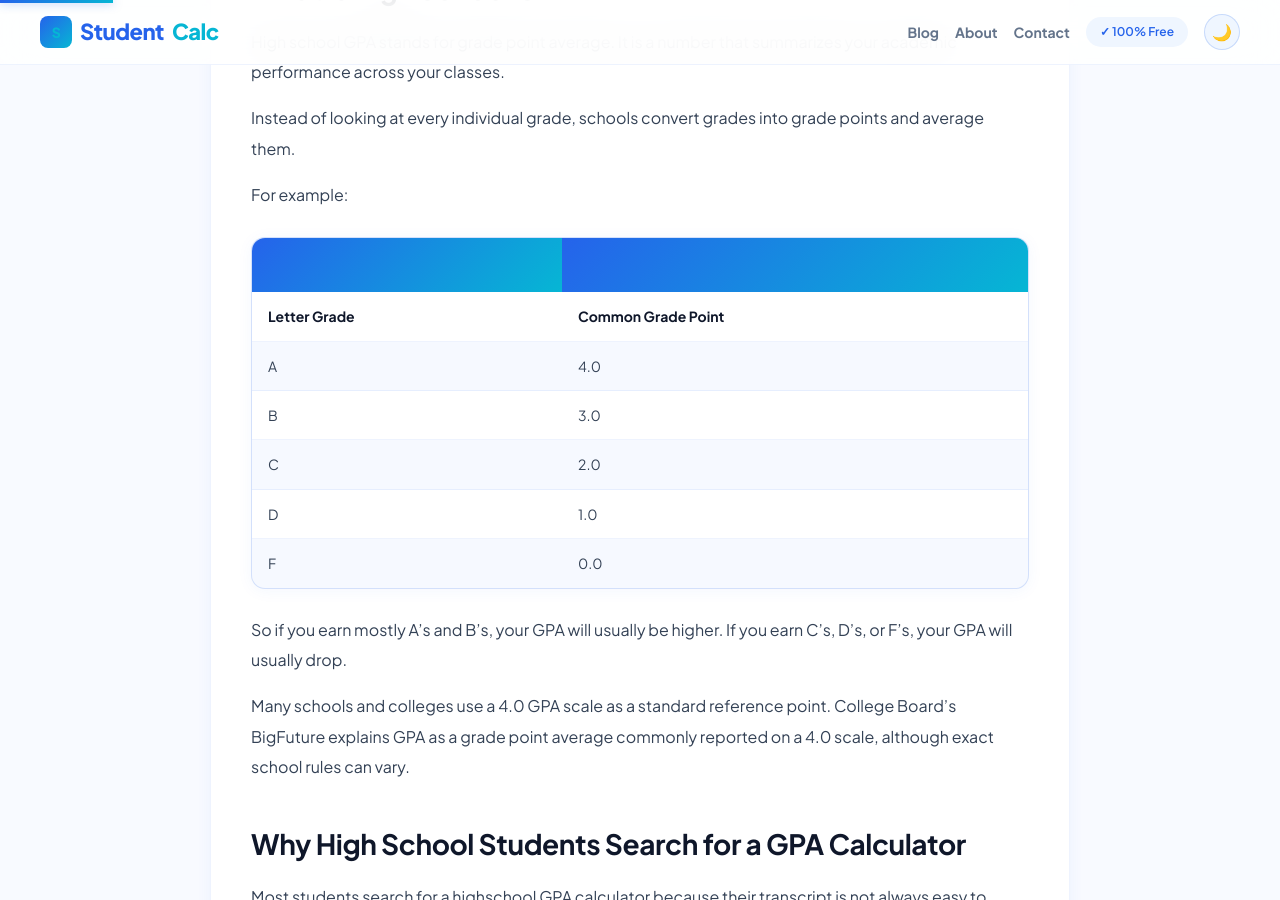
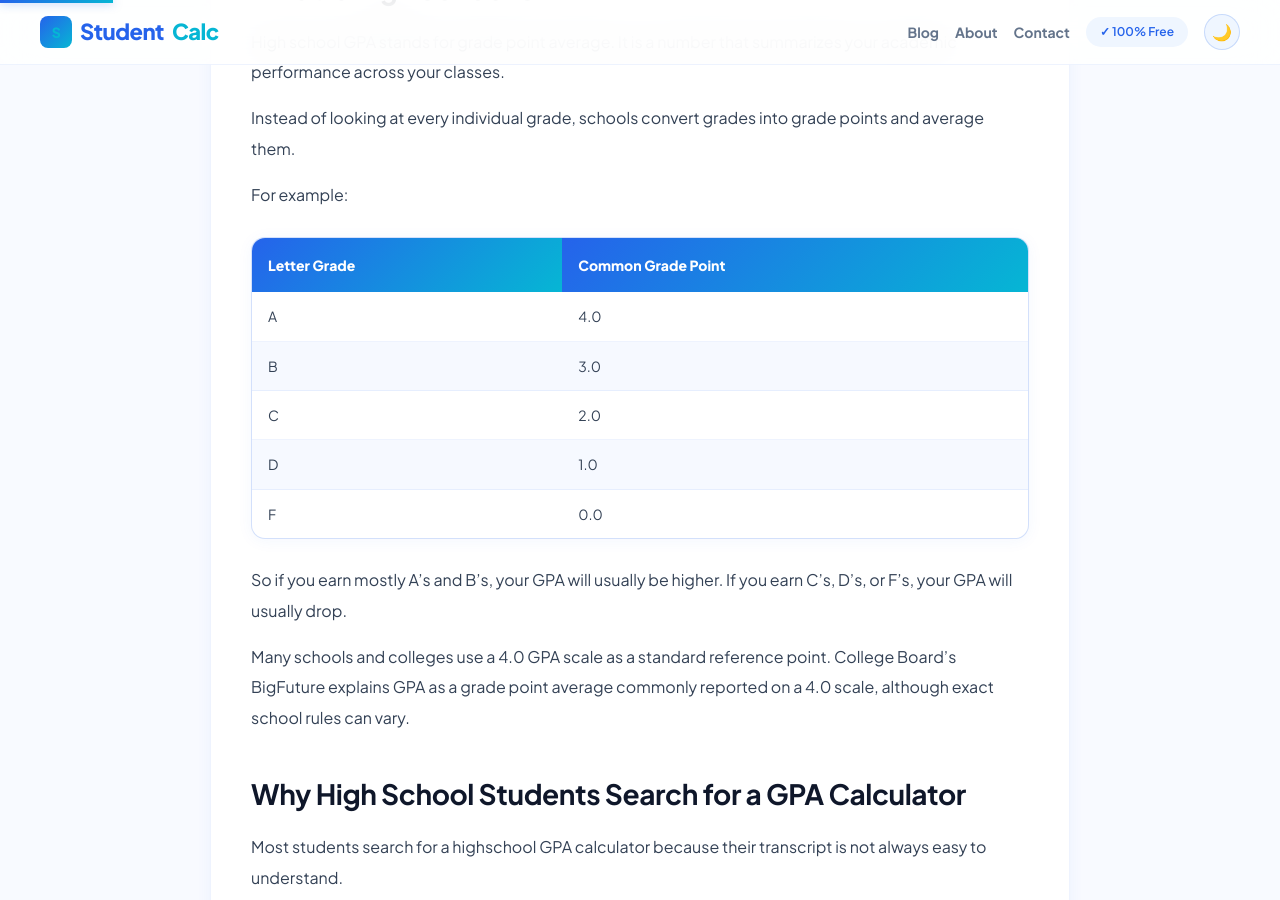
Before and after one commit to zaidmeo09-dhangal/studentcalctools, a Jekyll site: the page built from _posts/2026-07-02-high-school-gpa-calculator-how-high-school-gpa-works.md, in a window 1280 px wide and 900 px high, scrolled down 1919 px. Built offline with Jekyll 4.4.1, drawn with Linux system fonts in a browser that asks for light colours.

```diff
--- a/_posts/2026-07-02-high-school-gpa-calculator-how-high-school-gpa-works.md
+++ b/_posts/2026-07-02-high-school-gpa-calculator-how-high-school-gpa-works.md
@@ -50,9 +50,8 @@ Instead of looking at every individual grade, schools convert grades into grade
 For example:
 
 
-|  |  |
-| ---------------- | ---------------------- |
-| **Letter Grade** | **Common Grade Point** |
+| Letter Grade | Common Grade Point |
+| ------------ | ------------------ |
 | A | 4.0 |
 | B | 3.0 |
 | C | 2.0 |
@@ -73,9 +72,8 @@ Most students search for a highschool GPA calculator because their transcript is
 You may need to calculate GPA because:
 
 
-|  |  |
+| **Student Situation** | **Why GPA Matters** |
 | ----------------------------------------------- | ------------------------------------------ |
-| **Student Situation** | **Why GPA Matters** |
 | You want to know your current academic standing | GPA gives a quick summary of grades |
 | You are applying to college | GPA is part of many admissions reviews |
 | You want to qualify for scholarships | Some scholarships require a minimum GPA |
@@ -102,9 +100,8 @@ A regular English class and an AP English class may both use the same 4.0 scale.
 Example:
 
 
-|  |  |
+| **Grade** | **Unweighted Points** |
 | --------- | --------------------- |
-| **Grade** | **Unweighted Points** |
 | A | 4.0 |
 | B | 3.0 |
 | C | 2.0 |
@@ -121,9 +118,8 @@ A weighted GPA gives extra value to more difficult courses, depending on your sc
 For example:
 
 
-|  |  |
+| **Course Type** | **A Grade Might Count As** |
 | --------------- | -------------------------- |
-| **Course Type** | **A Grade Might Count As** |
 | Regular | 4.0 |
 | Honors | 4.5 |
 | AP or IB | 5.0 |
@@ -144,9 +140,8 @@ GPA = Total Grade Points ÷ Number of Classes
 Example:
 
 
-|  |  |  |
+| **Course** | **Grade** | **Grade Points** |
 | ---------- | --------- | ---------------- |
-| **Course** | **Grade** | **Grade Points** |
 | English | A | 4.0 |
 | Algebra | B | 3.0 |
 | Biology | A | 4.0 |
@@ -185,9 +180,8 @@ Grade Points × Credits = Quality Points
 Example:
 
 
-|  |  |  |  |  |
+| **Course** | **Grade** | **Grade Points** | **Credits** | **Quality Points** |
 | ---------- | --------- | ---------------- | ----------- | ------------------ |
-| **Course** | **Grade** | **Grade Points** | **Credits** | **Quality Points** |
 | English | A | 4.0 | 1.0 | 4.0 |
 | Algebra | B | 3.0 | 1.0 | 3.0 |
 | Biology | A | 4.0 | 1.0 | 4.0 |
@@ -217,9 +211,8 @@ GPA = Total Grade Points ÷ Number of Classes
 Example:
 
 
-|  |  |  |
+| **Class** | **Grade** | **Grade Points** |
 | --------- | --------- | ---------------- |
-| **Class** | **Grade** | **Grade Points** |
 | English | A | 4.0 |
 | Math | A | 4.0 |
 | Science | B | 3.0 |
@@ -247,9 +240,8 @@ A GPA calculator high school number grades method usually converts percentages i
 A common example looks like this:
 
 
-|  |  |  |
+| **Number Grade** | **Letter Grade** | **Grade Points** |
 | ---------------- | ---------------- | ---------------- |
-| **Number Grade** | **Letter Grade** | **Grade Points** |
 | 90 to 100 | A | 4.0 |
 | 80 to 89 | B | 3.0 |
 | 70 to 79 | C | 2.0 |
@@ -260,9 +252,8 @@ A common example looks like this:
 Example:
 
 
-|  |  |  |  |
+| **Course** | **Number Grade** | **Letter Grade** | **Grade Points** |
 | ---------- | ---------------- | ---------------- | ---------------- |
-| **Course** | **Number Grade** | **Letter Grade** | **Grade Points** |
 | English | 94 | A | 4.0 |
 | Math | 88 | B | 3.0 |
 | Science | 91 | A | 4.0 |
@@ -288,9 +279,8 @@ Now let’s calculate a weighted GPA.
 Assume this school uses:
 
 
-|  |  |  |  |
-| --------------- | ----- | ----- | ----- |
-| **Course Type** | **A** | **B** | **C** |
+| **Course Type** | A | B | C |
+| --------------- | --- | --- | --- |
 | Regular | 4.0 | 3.0 | 2.0 |
 | Honors | 4.5 | 3.5 | 2.5 |
 | AP | 5.0 | 4.0 | 3.0 |
@@ -299,9 +289,8 @@ Assume this school uses:
 Student grades:
 
 
-|  |  |  |  |
+| **Course** | **Type** | **Grade** | **Weighted Points** |
 | ------------ | -------- | --------- | ------------------- |
-| **Course** | **Type** | **Grade** | **Weighted Points** |
 | English | Regular | A | 4.0 |
 | Algebra II | Honors | B | 3.5 |
 | AP Biology | AP | A | 5.0 |
@@ -322,9 +311,8 @@ Weighted GPA: **4.0**
 The same grades on an unweighted scale would be:
 
 
-|  |  |  |
+| **Course** | **Grade** | **Unweighted Points** |
 | ------------ | --------- | --------------------- |
-| **Course** | **Grade** | **Unweighted Points** |
 | English | A | 4.0 |
 | Algebra II | B | 3.0 |
 | AP Biology | A | 4.0 |
@@ -351,9 +339,8 @@ A semester GPA calculator high school students use only looks at one semester.
 A cumulative high school GPA calculator looks at all completed semesters or years.
 
 
-|  |  |
+| **GPA Type** | **What It Measures** |
 | -------------- | -------------------------------------------- |
-| **GPA Type** | **What It Measures** |
 | Semester GPA | GPA for one semester only |
 | Yearly GPA | GPA for one school year |
 | Cumulative GPA | GPA across all completed high school courses |
@@ -363,9 +350,8 @@ A cumulative high school GPA calculator looks at all completed semesters or year
 Example:
 
 
-|  |  |
+| **Term** | **GPA** |
 | ---------------- | ------- |
-| **Term** | **GPA** |
 | Freshman Fall | 3.2 |
 | Freshman Spring | 3.4 |
 | Sophomore Fall | 3.6 |
@@ -410,9 +396,8 @@ Some students mean:
 These are not exactly the same.
 
 
-|  |  |
+| **Search Intent** | **What It Means** |
 | --------------------- | -------------------------------------------------------------- |
-| **Search Intent** | **What It Means** |
 | Final semester GPA | Your GPA after current semester grades are added |
 | Final high school GPA | Your cumulative GPA after all high school courses are complete |
 | Final exam impact | How a final exam affects one course grade |
@@ -431,9 +416,8 @@ Every course grade affects GPA through grade points.
 Here is a simple example:
 
 
-|  |  |
+| **Grade** | **GPA Effect** |
 | --------- | ----------------------------------------------------- |
-| **Grade** | **GPA Effect** |
 | A | Raises or protects GPA |
 | B | Usually keeps GPA solid |
 | C | Can lower GPA if your average is above 2.0 |
@@ -454,9 +438,8 @@ If your school shows number grades first, you can use a [grade calculator](https
 High school GPA gets messy when students mix different systems.
 
 
-|  |  |
+| **Mistake** | **Why It Causes Problems** |
 | ------------------------------------------- | --------------------------------------------------------------------------- |
-| **Mistake** | **Why It Causes Problems** |
 | Mixing weighted and unweighted GPA | These are different calculations |
 | Ignoring credits | A half-credit class should not always count the same as a full-credit class |
 | Using the wrong grade scale | Some schools use plus/minus grades |
@@ -484,9 +467,8 @@ Check your student handbook, transcript guide, or counselor notes.
 Some schools use a scale like this:
 
 
-|  |  |
+| **Grade** | **Points** |
 | --------- | ---------- |
-| **Grade** | **Points** |
 | A | 4.0 |
 | A- | 3.7 |
 | B+ | 3.3 |
@@ -537,9 +519,8 @@ Cumulative GPA = Total Quality Points Across All Terms ÷ Total Credits Across A
 Example:
 
 
-|  |  |  |
+| **Year** | **Quality Points** | **Credits** |
 | -------------- | ------------------ | ----------- |
-| **Year** | **Quality Points** | **Credits** |
 | Freshman Year | 24.0 | 7.0 |
 | Sophomore Year | 26.6 | 7.0 |
 | Junior Year | 28.0 | 7.0 |
@@ -567,9 +548,8 @@ A freshman can move GPA faster because fewer grades are locked in. A senior can
 Here are practical ways to improve GPA:
 
 
-|  |  |
+| **Strategy** | **Why It Helps** |
 | ---------------------------- | --------------------------------------------------------------- |
-| **Strategy** | **Why It Helps** |
 | Focus on high-credit classes | They affect GPA more |
 | Protect core academic grades | Colleges and eligibility programs often care about core courses |
 | Turn in missing work | Zeroes damage grades fast |
@@ -586,9 +566,8 @@ If finals are coming up, use a [study time planner](https://studentcalctools.com
 These two tools are related, but they solve different problems.
 
 
-|  |  |
+| **Tool** | **Best For** |
 | ---------------------- | -------------------------------------------------------------- |
-| **Tool** | **Best For** |
 | GPA calculator | Calculating grade point average from course grades |
 | Grade calculator | Calculating a class grade from assignments, tests, and weights |
 | Final grade calculator | Finding what score you need on a final exam |
@@ -610,9 +589,8 @@ College Board notes that class rank is commonly based on a student’s GPA compa
 Before using an online GPA calculator high school students can rely on, collect the right information.
 
 
-|  |  |
+| **Question** | **Your Answer** |
 | -------------------------------------------------------- | --------------- |
-| **Question** | **Your Answer** |
 | Are you calculating weighted or unweighted GPA? | ___ |
 | Do you have letter grades or number grades? | ___ |
 | Does your school use credits? | ___ |
```
